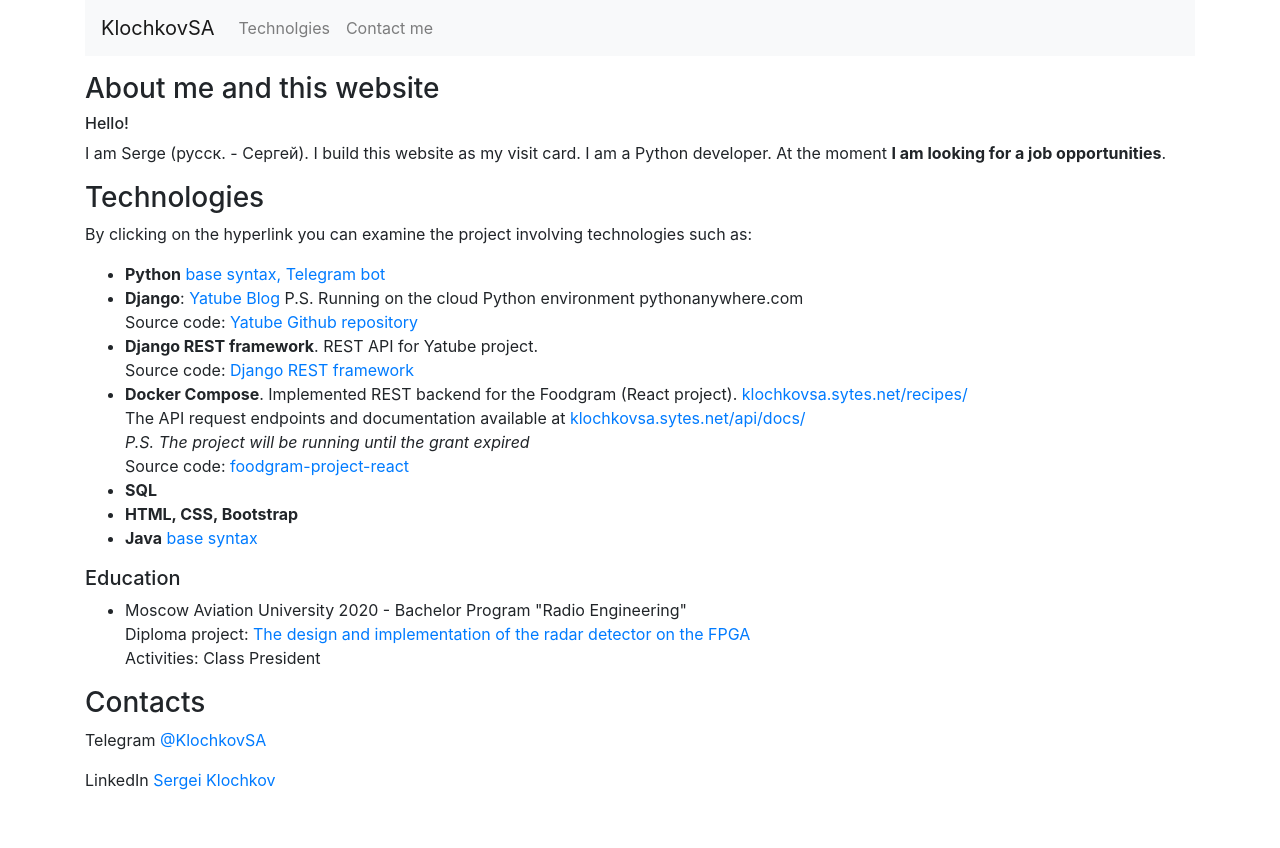
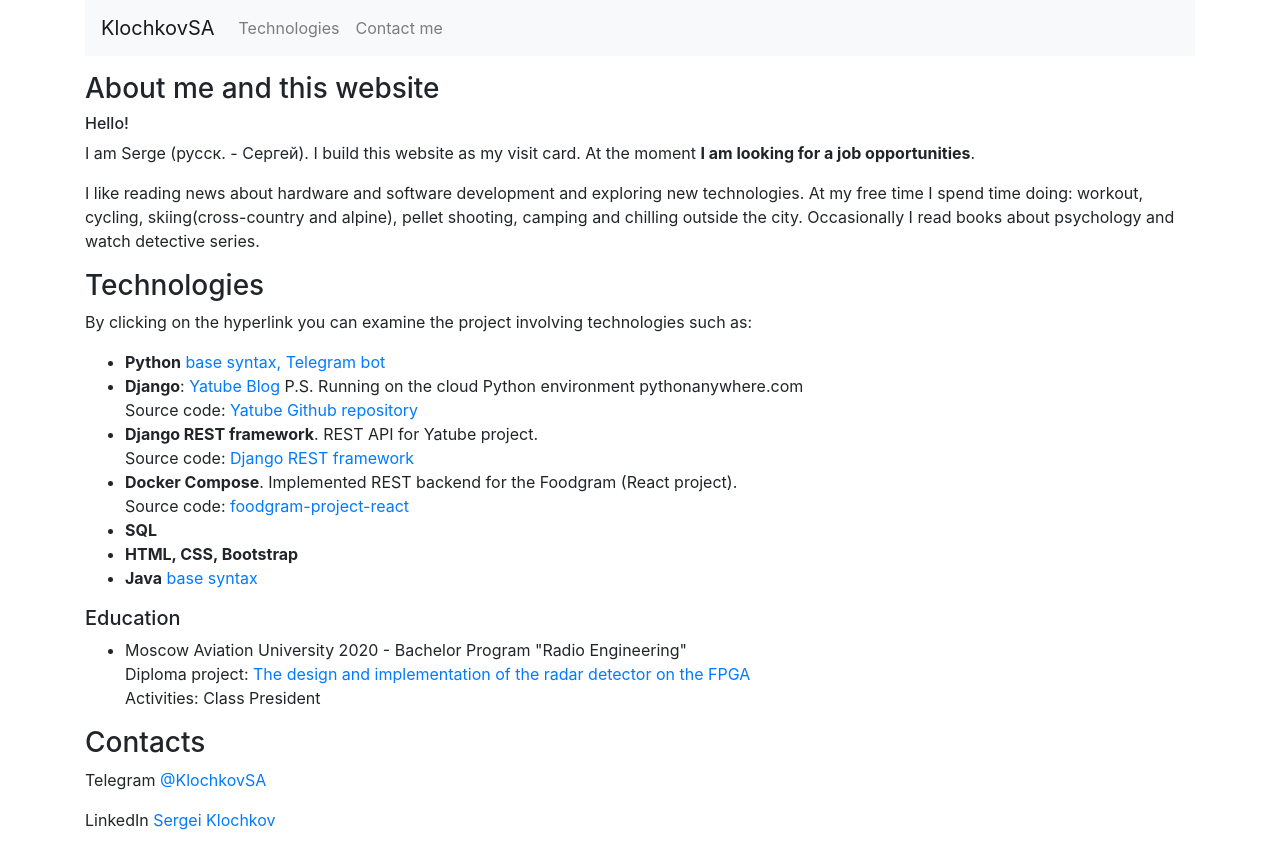
Before and after one commit to KlochkovSA/KlochkovSA.github.io, a plain HTML site: page index.html in a window 1280 px wide. Before the commit the page ends 808 px from the top, so only its background shows below. Drawn offline with nearby package versions, Linux system fonts and the light colour scheme.

Commit message:
Updated bio and typo fix

```diff
--- a/index.html
+++ b/index.html
@@ -22,7 +22,7 @@
           <div class="collapse navbar-collapse" id="navbarNav">
             <ul class="navbar-nav">
               <li class="nav-item">
-                <a class="nav-link" href="#tech">Technolgies</a>
+                <a class="nav-link" href="#tech">Technologies</a>
               </li>
               <li class="nav-item">
                 <a class="nav-link" href="#contacts">Contact me</a>
@@ -38,8 +38,13 @@
       <h6>Hello!</h6>
       <!-- Short info and status-->
       <p>
-         I am Serge (русск. - Сергей). I build this website as my visit card. I am a Python developer.
+         I am Serge (русск. - Сергей). I build this website as my visit card.
          At the moment <b>I am looking for a job opportunities</b>.
+      </p>
+      <p>
+         I like reading news about hardware and software development and exploring new technologies.
+         At my free time I spend time doing: workout, cycling, skiing(cross-country and alpine), pellet shooting, camping
+        and chilling outside the city. Occasionally I read books about psychology and watch detective series.
       </p>
       <h3 id="tech">Technologies</h3>
       <p>
@@ -61,12 +66,6 @@
             <a href="https://github.com/KlochkovSA/api_final_yatube" target="_blank">Django REST framework</a>
           </li>
           <li><b>Docker Compose</b>. Implemented REST backend for the Foodgram (React project).
-            <a href="http://klochkovsa.sytes.net/recipes/" target="_blank">klochkovsa.sytes.net/recipes/</a>
-            <br>
-            The API request endpoints and documentation available at
-            <a href="http://klochkovsa.sytes.net/api/docs/" target="_blank">klochkovsa.sytes.net/api/docs/</a>
-            <br>
-            <i>P.S. The project will be running until the grant expired</i>
             <br>
             Source code:
             <a href="https://github.com/KlochkovSA/foodgram-project-react" target="_blank">foodgram-project-react</a>
```
